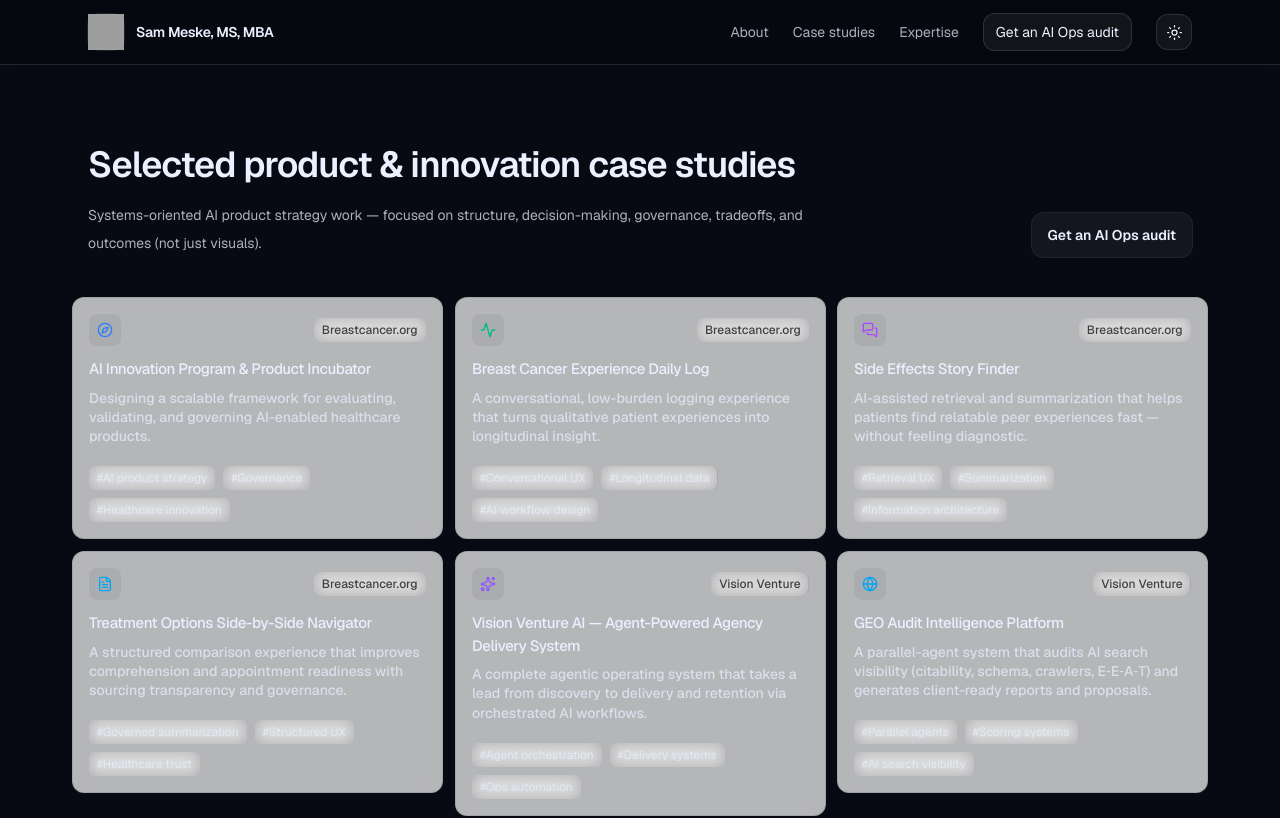
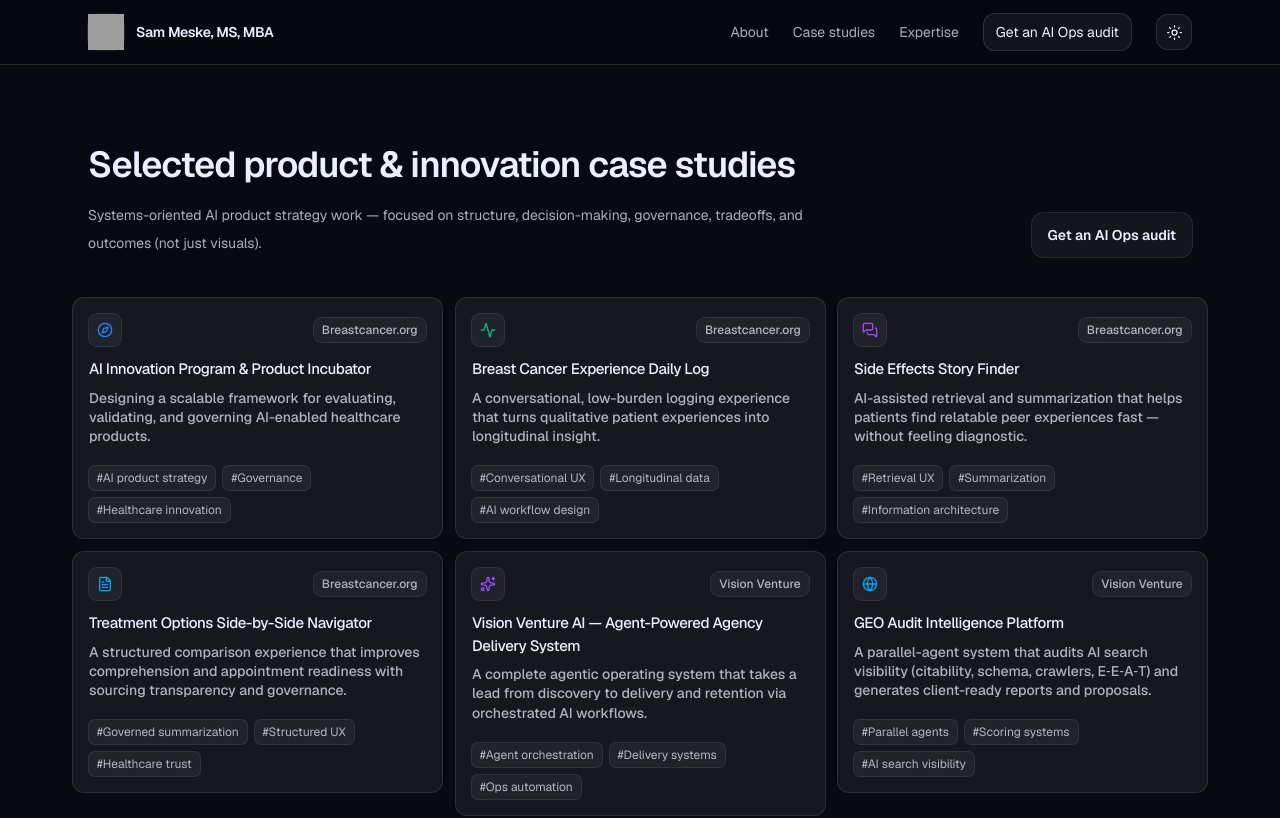
Before and after one commit to smeske10/sam-meske-portfolio, a Next.js app in the folder vision-venture-site/: page /case-studies in a window 1280 px wide. Shown: the top 818 px of the page. Built offline with nearby package versions, Linux system fonts and the light colour scheme; no server answers; grey boxes are pictures that could not be loaded.

Commit message:
Light theme: improve pill/button contrast; fix case study card gray

```diff
--- a/vision-venture-site/src/app/about/page.tsx
+++ b/vision-venture-site/src/app/about/page.tsx
@@ -23,7 +23,7 @@ function SectionTitle({
   return (
     <div>
       {eyebrow ? (
-        <p className="mb-3 inline-flex items-center gap-2 rounded-full bg-white/5 px-3 py-1 text-xs ring-1 ring-white/10">
+        <p className="mb-3 inline-flex items-center gap-2 rounded-full bg-[color:var(--tint-1)] px-3 py-1 text-xs ring-1 ring-[color:var(--line)]">
           <span className="h-1.5 w-1.5 rounded-full bg-cyan-300" />
           {eyebrow}
         </p>
--- a/vision-venture-site/src/app/case-studies/[slug]/page.tsx
+++ b/vision-venture-site/src/app/case-studies/[slug]/page.tsx
@@ -39,7 +39,7 @@ export async function generateMetadata({
 
 function Tag({ children }: { children: React.ReactNode }) {
   return (
-    <span className="inline-flex items-center rounded-full bg-white/5 px-3 py-1 text-xs ring-1 ring-white/10">
+    <span className="inline-flex items-center rounded-full bg-[color:var(--tint-1)] px-3 py-1 text-xs ring-1 ring-[color:var(--line)] dark:bg-white/5 dark:ring-white/10">
       {children}
     </span>
   );
--- a/vision-venture-site/src/app/case-studies/page.tsx
+++ b/vision-venture-site/src/app/case-studies/page.tsx
@@ -24,7 +24,7 @@ export const metadata = {
 
 function Tag({ children }: { children: React.ReactNode }) {
   return (
-    <span className="inline-flex items-center rounded-full bg-white/5 px-3 py-1 text-xs ring-1 ring-white/10">
+    <span className="inline-flex items-center rounded-full bg-[color:var(--tint-1)] px-3 py-1 text-xs ring-1 ring-[color:var(--line)] dark:bg-white/5 dark:ring-white/10">
       {children}
     </span>
   );
@@ -78,7 +78,7 @@ export default function CaseStudiesIndexPage() {
             </p>
           </div>
           <a
-            className="vv-focus-ring inline-flex h-11 items-center justify-center rounded-xl bg-white/5 px-4 text-sm font-semibold ring-1 ring-white/10 hover:bg-white/10"
+            className="vv-focus-ring inline-flex h-11 items-center justify-center rounded-xl bg-[color:var(--tint-1)] px-4 text-sm font-semibold ring-1 ring-[color:var(--line)] hover:bg-[color:var(--tint-2)] dark:bg-white/5 dark:ring-white/10 dark:hover:bg-white/10"
             href="/#audit"
           >
             Get an AI Ops audit
--- a/vision-venture-site/src/components/home/built-for-ops-profile-card.tsx
+++ b/vision-venture-site/src/components/home/built-for-ops-profile-card.tsx
@@ -37,7 +37,7 @@ export function BuiltForOpsProfileCard() {
 
             <div className="mt-6 flex flex-col gap-3 sm:flex-row">
               <a
-                className="vv-focus-ring inline-flex h-12 flex-1 items-center justify-center rounded-xl bg-white/5 px-4 text-sm font-semibold ring-1 ring-white/10 hover:bg-white/10"
+                className="vv-focus-ring inline-flex h-12 flex-1 items-center justify-center rounded-xl bg-[color:var(--tint-1)] px-4 text-sm font-semibold ring-1 ring-[color:var(--line)] hover:bg-[color:var(--tint-2)] dark:bg-white/5 dark:ring-white/10 dark:hover:bg-white/10"
                 href="/case-studies"
               >
                 View case studies
--- a/vision-venture-site/src/components/ui/bento-grid.tsx
+++ b/vision-venture-site/src/components/ui/bento-grid.tsx
@@ -42,15 +42,15 @@ function BentoGrid({ items, className }: BentoGridProps) {
             <div
               className={cn(
                 "group relative p-4 rounded-xl overflow-hidden transition-all duration-300",
-                "border border-black/10 dark:border-white/10 bg-white/70 dark:bg-black/30 backdrop-blur",
-                "hover:shadow-[0_2px_12px_rgba(0,0,0,0.06)] dark:hover:shadow-[0_2px_12px_rgba(255,255,255,0.05)]",
+                "border border-[color:var(--card-border)] bg-[color:var(--card)]",
+                "hover:shadow-[0_2px_12px_rgba(0,0,0,0.06)] dark:hover:shadow-[0_2px_12px_rgba(0,0,0,0.35)]",
                 "hover:-translate-y-0.5 will-change-transform",
                 item.colSpan || "col-span-1",
                 item.colSpan === 2 ? "md:col-span-2" : "",
                 {
                   "shadow-[0_2px_12px_rgba(0,0,0,0.06)] -translate-y-0.5":
                     item.hasPersistentHover,
-                  "dark:shadow-[0_2px_12px_rgba(255,255,255,0.05)]":
+                  "dark:shadow-[0_2px_12px_rgba(0,0,0,0.35)]":
                     item.hasPersistentHover,
                 }
               )}
@@ -68,14 +68,14 @@ function BentoGrid({ items, className }: BentoGridProps) {
 
               <div className="relative flex flex-col space-y-3">
                 <div className="flex items-center justify-between">
-                  <div className="w-8 h-8 rounded-lg flex items-center justify-center bg-black/5 dark:bg-white/10 group-hover:bg-gradient-to-br transition-all duration-300">
+                  <div className="w-8 h-8 rounded-lg flex items-center justify-center bg-[color:var(--tint-1)] ring-1 ring-[color:var(--line)] group-hover:bg-gradient-to-br transition-all duration-300">
                     {item.icon}
                   </div>
                   <span
                     className={cn(
                       "text-xs font-medium px-2 py-1 rounded-lg backdrop-blur-sm",
-                      "bg-black/5 dark:bg-white/10 text-black/70 dark:text-white/70",
-                      "transition-colors duration-300 group-hover:bg-black/10 dark:group-hover:bg-white/20"
+                      "bg-[color:var(--tint-1)] text-[color:var(--muted)] ring-1 ring-[color:var(--line)]",
+                      "transition-colors duration-300 group-hover:bg-[color:var(--tint-2)]"
                     )}
                   >
                     {item.status || "Active"}
@@ -101,7 +101,7 @@ function BentoGrid({ items, className }: BentoGridProps) {
                     {item.tags?.map((tag, i) => (
                       <span
                         key={i}
-                        className="px-2 py-1 rounded-md bg-black/5 dark:bg-white/10 backdrop-blur-sm transition-all duration-200 hover:bg-black/10 dark:hover:bg-white/20"
+                        className="px-2 py-1 rounded-md bg-[color:var(--tint-1)] ring-1 ring-[color:var(--line)] transition-all duration-200 hover:bg-[color:var(--tint-2)]"
                       >
                         #{tag}
                       </span>
@@ -115,7 +115,7 @@ function BentoGrid({ items, className }: BentoGridProps) {
 
               <div
                 className={cn(
-                  "absolute inset-0 -z-10 rounded-xl p-px bg-gradient-to-br from-transparent via-black/10 to-transparent dark:via-white/10 transition-opacity duration-300",
+                  "absolute inset-0 -z-10 rounded-xl p-px bg-gradient-to-br from-transparent via-[color:var(--line)] to-transparent transition-opacity duration-300",
                   item.hasPersistentHover
                     ? "opacity-100"
                     : "opacity-0 group-hover:opacity-100"
```
Also changed, not shown: vision-venture-site/src/app/page.tsx (+5 -5 lines).
